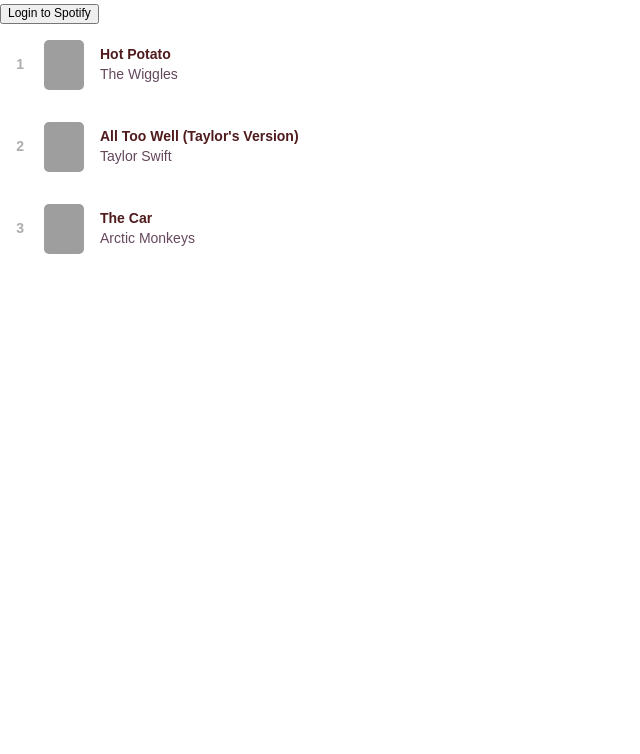
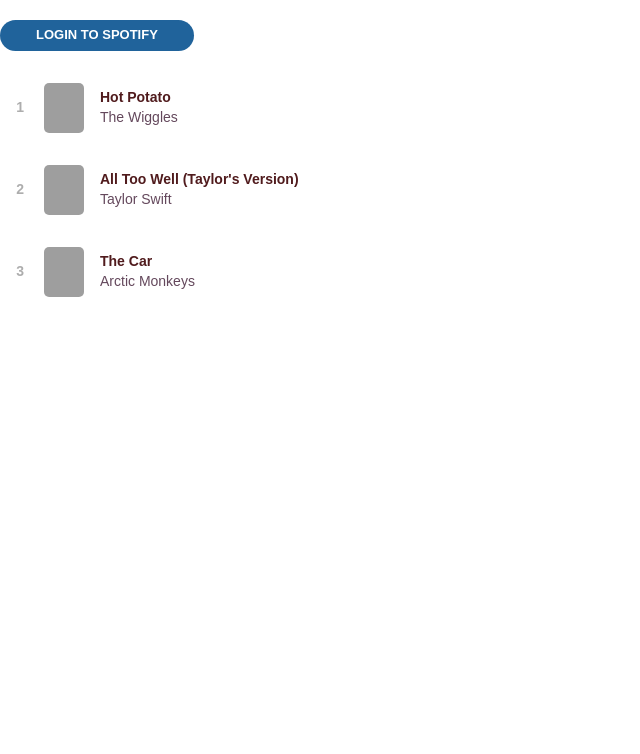
Before and after one commit to NatalieShamir/spotify_monthly_favs-react, a React app: page / in a window 1280 px wide. Shown: the part 62-816 px from the top of the page, without its empty margins (0-640 px from the left). Built offline with nearby package versions, Linux system fonts and the light colour scheme; grey boxes are pictures that could not be loaded.

Commit message:
style buttons

```diff
--- a/package.json
+++ b/package.json
@@ -8,7 +8,7 @@
     "@testing-library/user-event": "^13.5.0",
     "react": "^18.2.0",
     "react-dom": "^18.2.0",
-    "react-scripts": "5.0.1",
+    "react-scripts": "^5.0.1",
     "web-vitals": "^2.1.4"
   },
   "scripts": {
--- /dev/null
+++ b/src/blocks/header.css
@@ -0,0 +1,18 @@
+.header__button {
+  background-color: #20639b;
+  color: #fff;
+  font-size: 13px;
+  font-weight: 700;
+  border-radius: 32px;
+  margin: 16px 0;
+  padding: 8px 36px;
+  text-align: center;
+  text-transform: uppercase;
+  cursor: pointer;
+  box-shadow: none;
+  border: none;
+}
+
+.header__button:hover {
+  background-color: #173f5f;
+}
--- a/src/components/App.js
+++ b/src/components/App.js
@@ -43,11 +43,11 @@
   return (
     <div className="page">
       <header className="header">
-        <h1>Spotify Monthly Favorites</h1>
+        <h1 className="header__title">Spotify Monthly Favorites</h1>
         {!token ?
-          <a href={`${AUTH_ENDPOINT}?client_id=${CLIENT_ID}&redirect_uri=${REDIRECT_URI}&response_type=${RESPONSE_TYPE}`}><button>Login
+          <a href={`${AUTH_ENDPOINT}?client_id=${CLIENT_ID}&redirect_uri=${REDIRECT_URI}&response_type=${RESPONSE_TYPE}`}><button className="header__button">Login
             to Spotify</button></a>
-          : <button onClick={logout}>Logout</button>}
+          : <button className="header__button" onClick={logout}>Logout</button>}
       </header>
       <Main tracks={tracks} />
     </div>
--- a/src/index.css
+++ b/src/index.css
@@ -3,3 +3,4 @@
 @import url("../src/blocks/page.css");
 @import url("../src/blocks/track.css");
 @import url("../src/blocks/tracks.css");
+@import url("../src/blocks/header.css");
```
Also changed, not shown: 1 other file.
